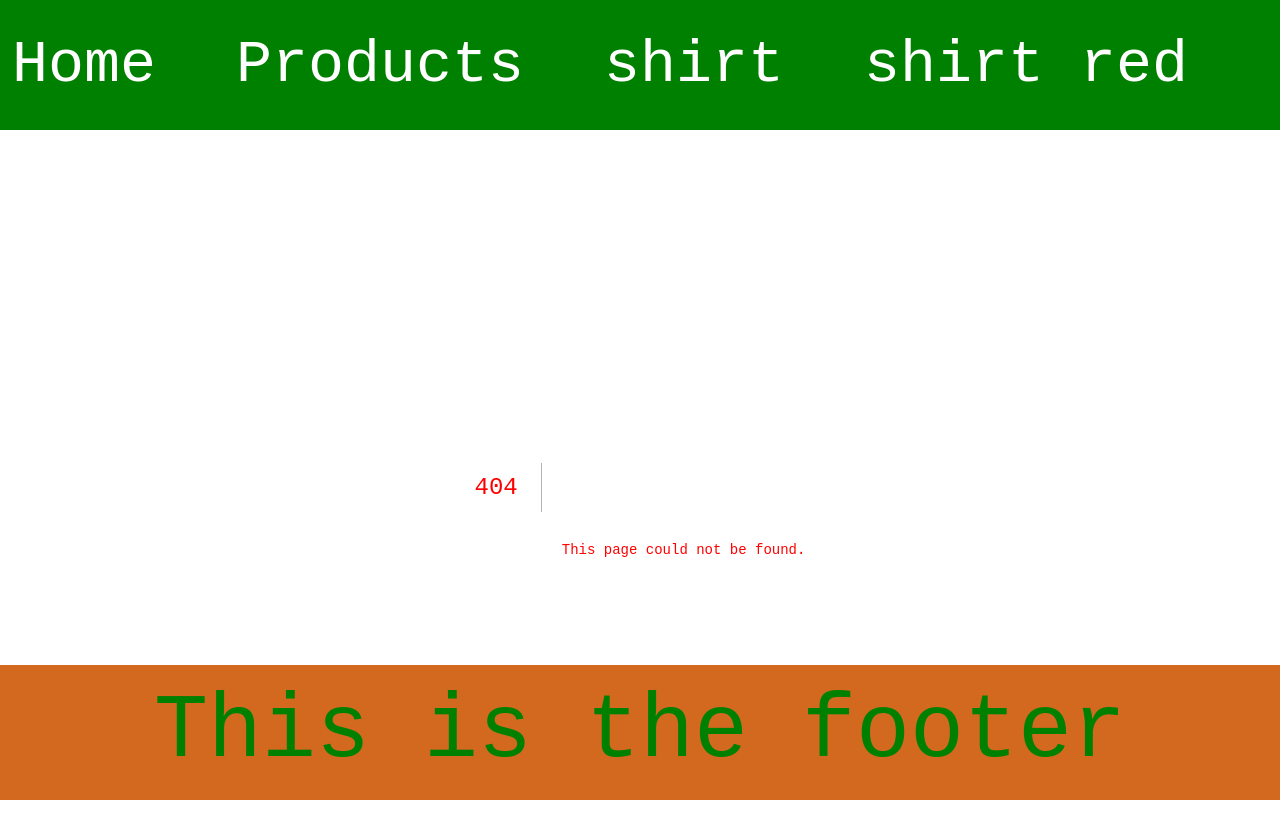
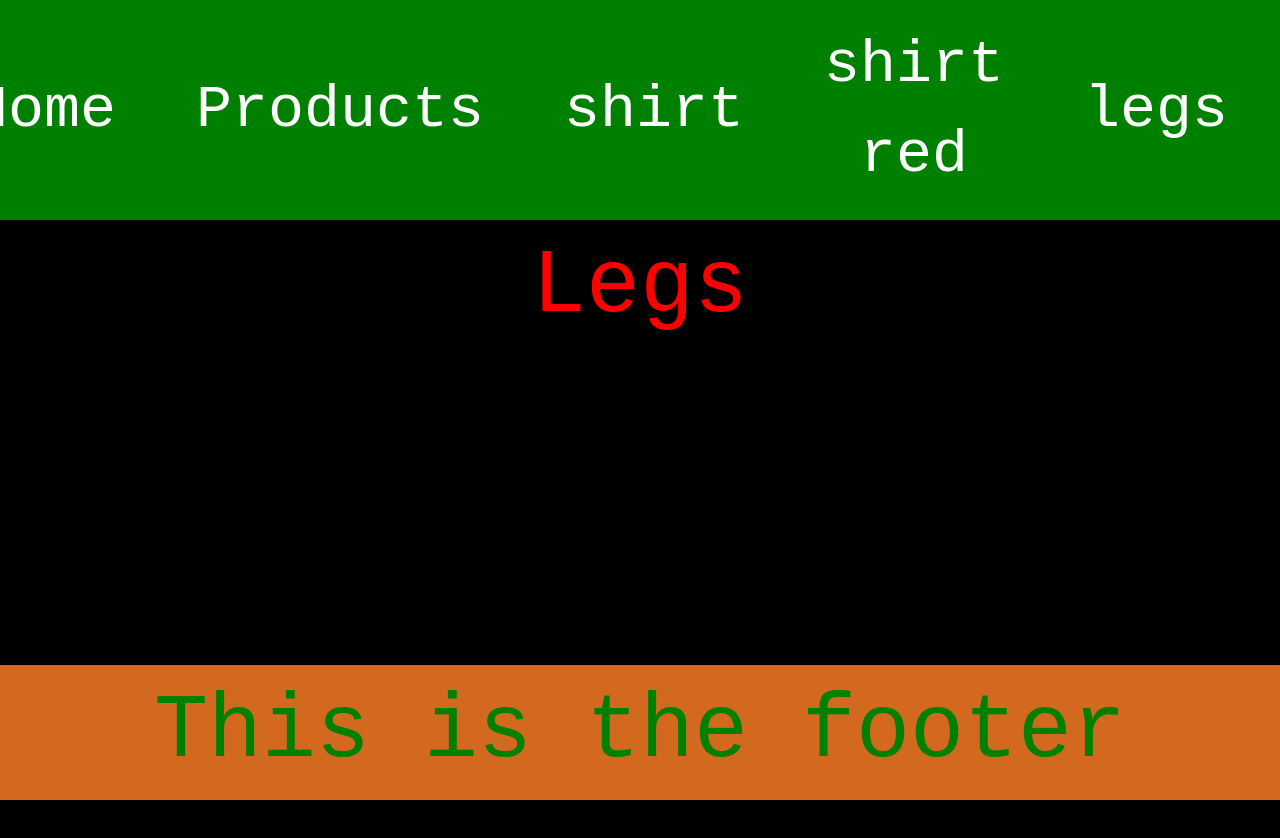
Before and after one commit to greghonox/NEXT_JS, a Next.js app: page /products/legs in a window 1280 px wide. Before the commit this address had no page. Shown: the top 838 px of the page. After the commit the page ends 800 px from the top, so only its background shows below. Built offline with nearby package versions, Linux system fonts and the light colour scheme.

Commit message:
feat: adding legs product

```diff
--- a/src/components/navbar.js
+++ b/src/components/navbar.js
@@ -5,6 +5,7 @@ export default function Navbar() {
             <a class='title' href="/products">Products</a><br/>
             <a class='title' href="/products/shirt">shirt</a><br/>
             <a class='title' href="/products/shirt/shirt_red">shirt red</a>
+            <a class='title' href="/products/legs">legs</a>
         </center>
     );
 }
--- /dev/null
+++ b/src/pages/products/legs.js
@@ -0,0 +1,7 @@
+export default function Legs() {
+  return (
+    <div class='legs'>
+      <h1>Legs</h1>
+    </div>
+  );
+}
--- a/src/styles/globals.css
+++ b/src/styles/globals.css
@@ -80,3 +80,9 @@ li:hover {
 .title:hover{
   color: #999;
 }
+
+.legs:hover{
+  background-color: salmon;
+  border: #999;
+  height: 600px;
+}
```
